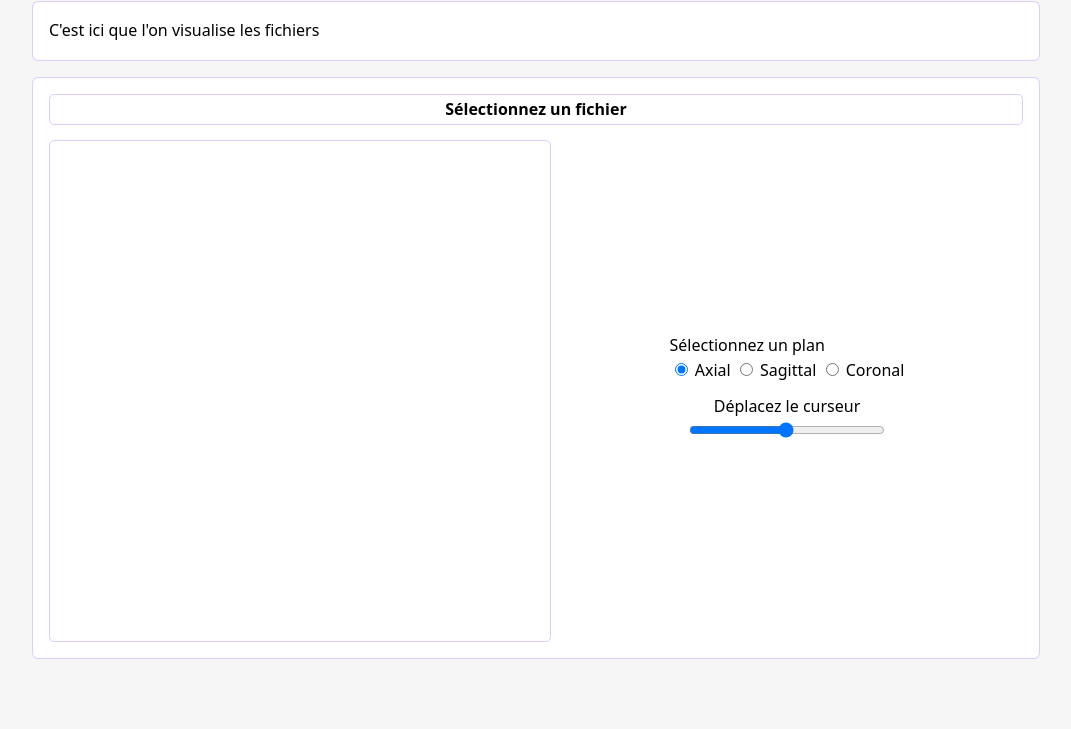
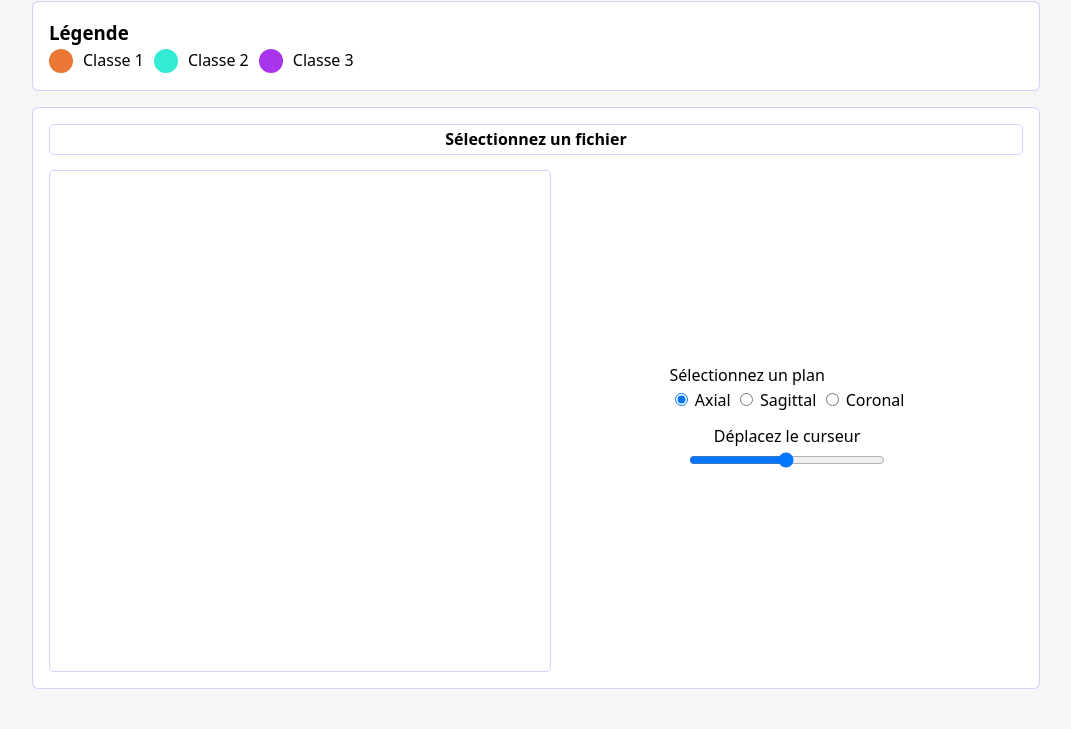
Before and after one commit to FenrirWolf4566/brain-tumor, an Astro site in the folder frontend/brainFront/: page /reader in a window 1280 px wide. Shown: the part 112-841 px from the top of the page, without its empty margins (104-1175 px from the left). Before the commit the page ends 811 px from the top, so only its background shows below. Built offline with nearby package versions, Linux system fonts and the light colour scheme; Astro itself is replaced by a stand-in of ours.

Commit message:
Affichage d'une légende (statique) pour le reader

```diff
--- a/frontend/brainFront/public/local-reader.js
+++ b/frontend/brainFront/public/local-reader.js
@@ -58,20 +58,16 @@ function readNIFTI(data,canvas, slider,coupe) {
     if (nifti.isCompressed(data)) {
         data = nifti.decompress(data);
     }
-
     if (nifti.isNIFTI(data)) {
         niftiHeader = nifti.readHeader(data);
         niftiImage = nifti.readImage(niftiHeader, data);
     }
-
     let typed = getTypedData(niftiHeader,niftiImage);
     let typedData = typed.typedData;
     let isAsegmentationFile = typed.isAsegmentationFile;
-
     let dims = niftiHeader.dims
     let stride = [1, dims[1], dims[1] * dims[2]]
     let array = ndarray(typedData, [dims[1], dims[2], dims[3]], stride).step(1, 1, -1)
-
 
     slider.value = (0.5 *(+slider.max));
 
--- a/frontend/brainFront/src/pages/reader.astro
+++ b/frontend/brainFront/src/pages/reader.astro
@@ -7,9 +7,28 @@ const title="Visionneur";
 ---
 <Layout title={title}>
     <Navigation title={title}></Navigation>
-    <p class="instructions">
-        C'est ici que l'on visualise les fichiers
-    </p>
+    <div class="instructions" id="introbloc">
+        <div id="basic-instruction" hidden>
+          C'est ici que se passe l'analyse.
+        </div>
+        <div id="legend">
+            <h3>Légende</h3>
+            <div id="bodylegend">
+                <div class="duocolor">
+                    <span class="dot" ><input type="color" id="dot-class1" value="#eb7734"></span>
+                    <span class="classname">Classe 1</span>
+                </div>
+                <div class="duocolor">
+                    <span class="dot" ><input type="color" id="dot-class1" value="#34ebd3"></span>
+                    <span class="classname">Classe 2</span>
+                </div>
+                <div class="duocolor">
+                    <span class="dot" ><input type="color" id="dot-class1" value="#a834eb"></span>
+                    <span class="classname">Classe 3</span>
+                </div>
+            </div>
+        </div>
+        </div>
 
     <div class="instructions reader">
         <label class="filelabel" for="file">Sélectionnez un fichier</label>
--- a/frontend/brainFront/src/styles/reader.scss
+++ b/frontend/brainFront/src/styles/reader.scss
@@ -55,3 +55,42 @@ canvas {
 .niftireader input[type="file"]{
     display: none;
 }
+
+.dot {
+    height: 1.5em;
+    width: 1.5em;
+    overflow: hidden;
+    border-radius: 50%;
+    display: inline-flex;
+    align-items: center;
+    position: relative;
+}
+.dot  input[type=color] {
+    position: absolute;
+    height: 4em;
+    width: 4em;
+    top: 50%;
+    left: 50%;
+    transform: translate(-50%, -50%);
+    overflow: hidden;
+    border: none;
+    margin: 0;
+    padding: 0;
+}
+
+#bodylegend {
+    display: flex;
+    gap: 10px;
+  //  justify-content: space-around;
+}
+
+.duocolor{
+    display: flex;
+    gap: 10px;
+    align-items: center;
+}
+#legend {
+    h3{
+        margin: 0px;
+    }
+}
```
